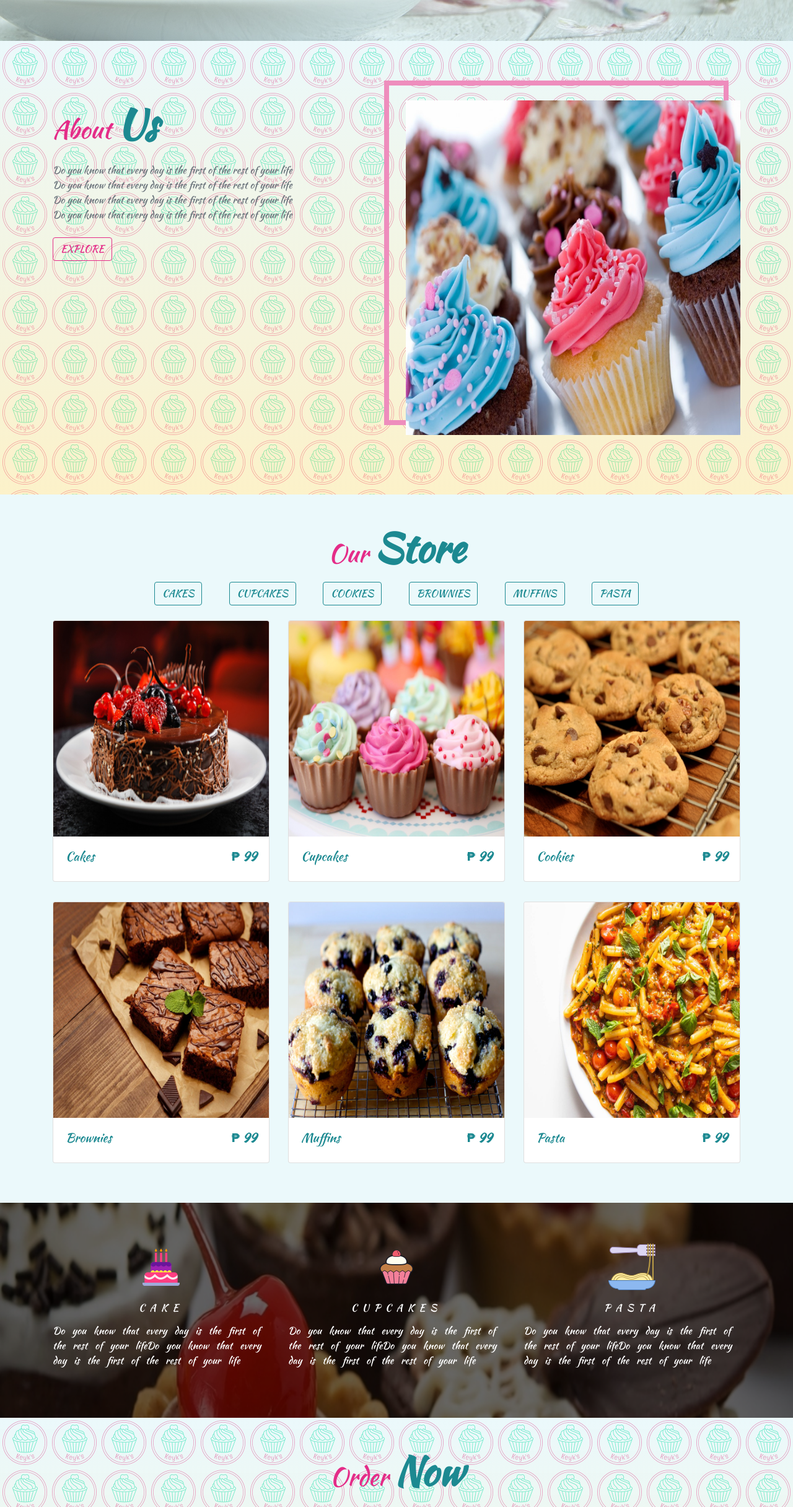
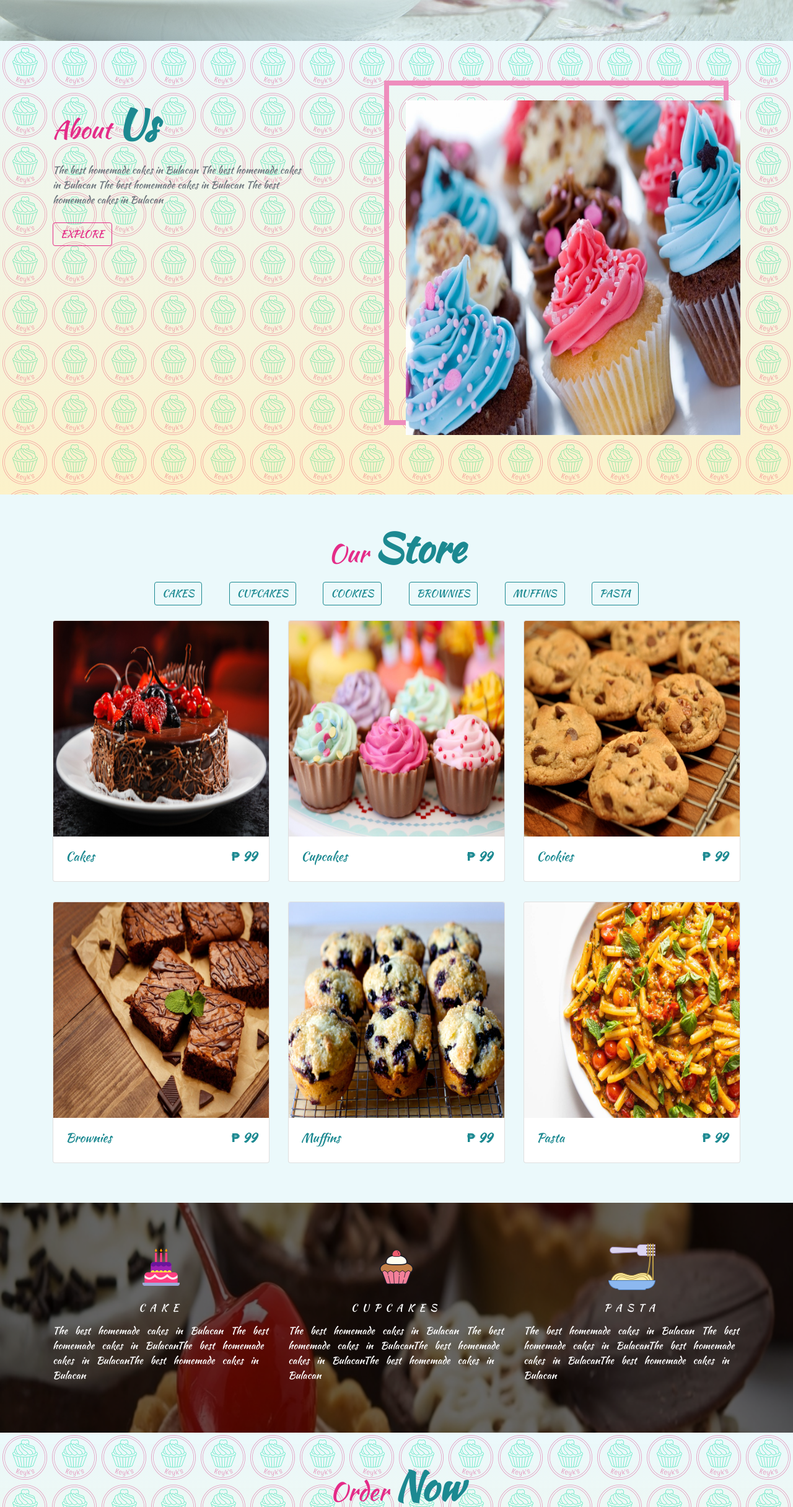
Before and after one commit to LordZeF/template-cakes, a plain HTML site: page index.html in a window 1280 px wide. Shown: the part 764-3196 px from the top of the page at 62% size. Drawn offline with Linux system fonts and the light colour scheme.

Commit message:
update description

```diff
--- a/index.html
+++ b/index.html
@@ -106,18 +106,8 @@
         <div class="col-10 mx-auto col-md-6 my-5">
           <h1 class="text-capitalize">about <strong class="banner-title">us</strong></h1>
           <p class="my-4 text-muted w-75">
-            Do you know
-            that every day is the first
-            of the rest of your life
-            Do you know
-            that every day is the first
-            of the rest of your life
-            Do you know
-            that every day is the first
-            of the rest of your life
-            Do you know
-            that every day is the first
-            of the rest of your life
+            The best homemade cakes in Bulacan The best homemade cakes in Bulacan The best homemade cakes in Bulacan The
+            best homemade cakes in Bulacan
           </p>
           <a href="#store" class="btn btn-pink text-uppercase">Explore</a>
         </div>
@@ -331,24 +321,24 @@
         <div class="col-md-4 text-center my-3">
           <img src="/img/cake-icon44.png" alt="cake icon">
           <h6 class="text-uppercase my-3 service-title">cake</h6>
-          <p class="w-20 mx-auto text-left service-text">Do you know that every day is the first of the rest of your
-            lifeDo you know that every day is the first of the rest of your life</p>
+          <p class="w-20 mx-auto text-left service-text">The best homemade cakes in Bulacan The best homemade cakes in
+            BulacanThe best homemade cakes in BulacanThe best homemade cakes in Bulacan</p>
         </div>
         <!-- End of single service -->
         <!-- Single service -->
         <div class="col-md-4 text-center my-3">
           <img src="/img/cupcake-icon44.png" alt="bread icon">
           <h6 class="text-uppercase my-3 service-title">cupcakes</h6>
-          <p class="w-20 mx-auto text-left service-text">Do you know that every day is the first of the rest of your
-            lifeDo you know that every day is the first of the rest of your life</p>
+          <p class="w-20 mx-auto text-left service-text">The best homemade cakes in Bulacan The best homemade cakes in
+            BulacanThe best homemade cakes in BulacanThe best homemade cakes in Bulacan</p>
         </div>
         <!-- End of single service -->
         <!-- Single service -->
         <div class="col-md-4 text-center my-3">
           <img src="/img/pasta-icon44.png" alt="pasta icon">
           <h6 class="text-uppercase my-3 service-title">pasta</h6>
-          <p class="w-20 mx-auto text-left service-text">Do you know that every day is the first of the rest of your
-            lifeDo you know that every day is the first of the rest of your life</p>
+          <p class="w-20 mx-auto text-left service-text">The best homemade cakes in Bulacan The best homemade cakes in
+            BulacanThe best homemade cakes in BulacanThe best homemade cakes in Bulacan</p>
         </div>
         <!-- End of single service -->
       </div>
```
